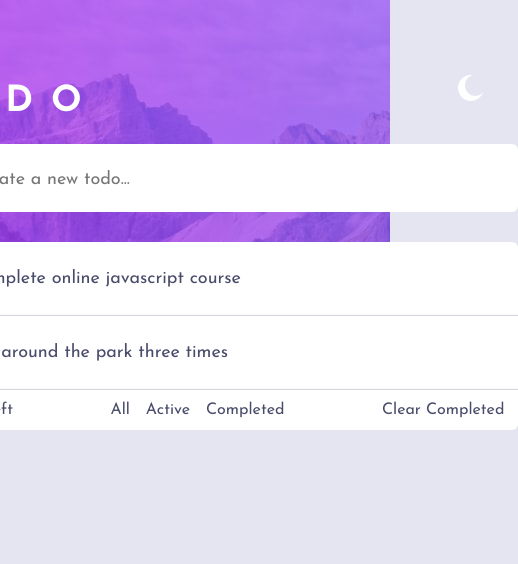
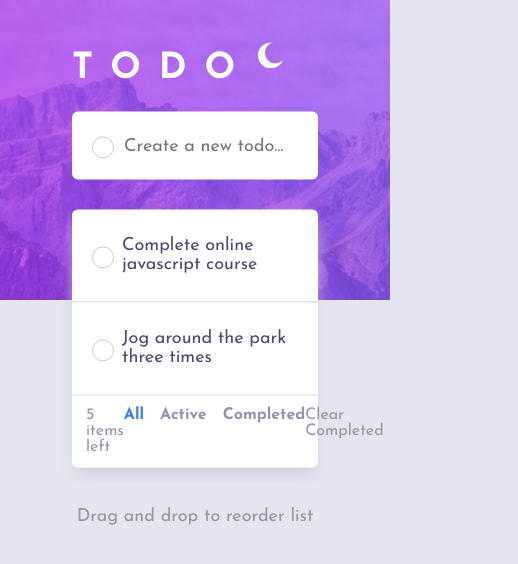
Before and after one commit to AnnaBai95/React-ToDoApp, a React (Create React App) app in the folder to-do/: page / in a window 390 px wide. Shown: the top 564 px of the page, 518 px wide, since content can reach past the window. Built offline with nearby package versions, Linux system fonts and the light colour scheme.

Commit message:
Responsiveness + Complete sections
Handled the responsiveness of the page with media queries and completed adding the components for the page. The checkbox border hover is not yet completed

```diff
--- a/to-do/src/App.css
+++ b/to-do/src/App.css
@@ -3,4 +3,6 @@ body{
   font-size: 1.125rem !important;
   background-color: hsl(236, 33%, 92%);
   height: 100vh;
+  max-width: 1440px;
+  margin: auto;
 }
--- a/to-do/src/components/List.js
+++ b/to-do/src/components/List.js
@@ -2,6 +2,7 @@ import '../styles/list.css';
 
 export default function List() {
     return (
+        <>
             <div className="list-box">
                 <div className="item-list">
                     <div className="item">
@@ -21,13 +22,15 @@ export default function List() {
                 </div>
                 <div className="list-footer">
                     <span>5 items left</span>
-                <div className="flex-gap">
-                    <a>All</a>
-                    <a>Active</a>
-                    <a>Completed</a>
+                    <div className="flex-gap text-bold">
+                        <a className="active-link links">All</a>
+                        <a className="links">Active</a>
+                        <a className="links">Completed</a>
                     </div>
-                <a>Clear Completed</a>
+                    <a className="links">Clear Completed</a>
                 </div>
             </div>
+            <p class="instructions">Drag and drop to reorder list</p>
+        </>
     );
 }
--- a/to-do/src/styles/list.css
+++ b/to-do/src/styles/list.css
@@ -3,6 +3,7 @@
     border-radius: 6px;
     margin-top: 30px;
     color: hsl(235, 19%, 35%);
+    box-shadow: 0px 10px 16px -3px hsl(233, 11%, 84%);
 }
 
 .list-box .item-list .item {
@@ -21,9 +22,27 @@
     justify-content: space-between;
     padding: 12px 14px;
     font-size: 16px;
+    color: hsl(236, 9%, 61%);
 }
+
 
 .list-box .list-footer .flex-gap {
     display: flex;
     gap: 16px;
 }
+
+.text-bold{
+    font-weight: 700;
+}
+
+.text-normal{
+    font-weight: 400;
+}
+
+.active-link{
+    color: hsl(220, 98%, 61%);
+}
+
+.links{
+    cursor: pointer;
+}
--- a/to-do/src/styles/todo.css
+++ b/to-do/src/styles/todo.css
@@ -11,10 +11,9 @@
 
 .centered-container {
     position: absolute;
-    left: 56%;
-    top: 245px;
+    left: 50%;
+    top: 286px;
     transform: translate(-50%, -50%);
-    width: 600px;
 }
 
 .centered-container .header {
@@ -35,3 +34,37 @@
     background-repeat: no-repeat;
     cursor: pointer;
 }
+
+
+.instructions {
+    margin-top: 40px;
+    color: hsl(236, 9%, 61%);
+    text-align: center;
+}
+
+
+
+@media (min-width:320px) {
+    .centered-container {
+        width: 246px;
+    }
+}
+
+@media (min-width:480px) {
+    .centered-container {
+        width: 395px;
+    }
+}
+
+@media (min-width:768px) {
+    .centered-container {
+        width: 550px;
+    }
+}
+
+@media (min-width:1024px) {
+    .centered-container {
+        left: 56%;
+        width: 600px;
+    }
+}
```
Lines whose indentation alone changed are shown as unchanged.
